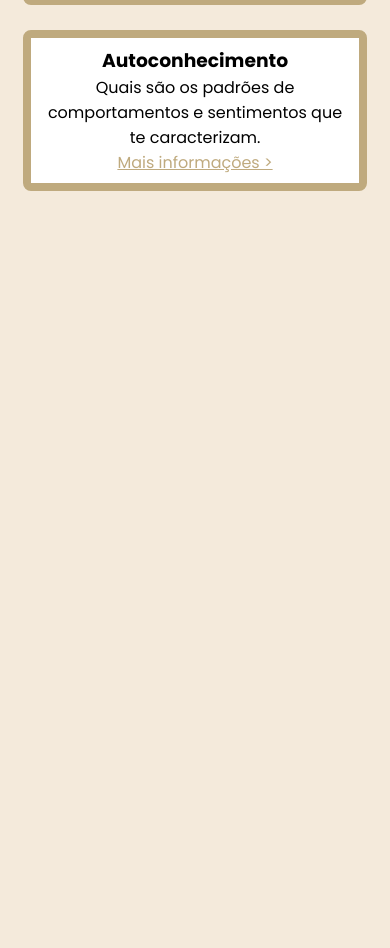
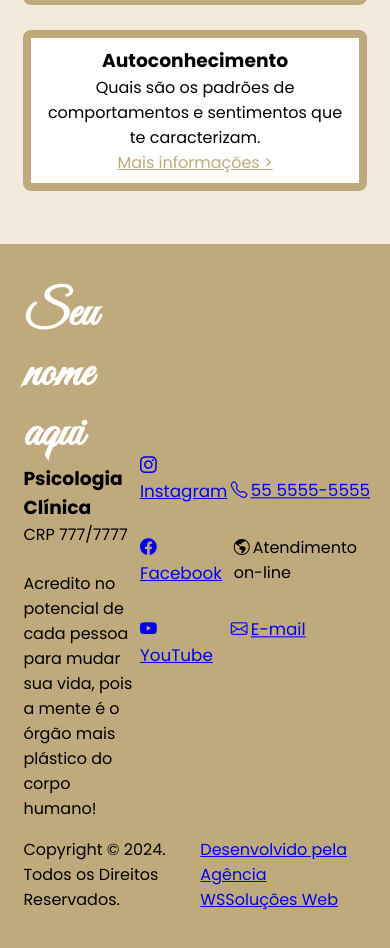
Before and after one commit to Wesleysoares7/projeto-site-psicologia, a website built with Vite: page index.html in a window 390 px wide. Shown: the part 5960-6908 px from the top of the page. Before the commit the page ends 6204 px from the top, so only its background shows below. Built offline with nearby package versions, Linux system fonts and the light colour scheme.

Commit message:
feat: criação do footer com estilização e adaptação mobile

```diff
--- a/index.html
+++ b/index.html
@@ -314,5 +314,33 @@
         </div>
       </section>
     </main>
+
+    <footer>
+      <div class="footer-infor">
+        <div class="dados-profissionais">
+          <h4>Seu nome aqui</h4>
+          <h3>Psicologia Clínica</h3>
+          <p>CRP 777/7777</p>
+          <p class="mensagem">
+            Acredito no potencial de cada pessoa para mudar sua vida, pois a
+            mente é o órgão mais plástico do corpo humano!
+          </p>
+        </div>
+        <div class="social">
+          <a href="#"><i class="bi bi-instagram"></i>Instagram</a>
+          <a href="#"><i class="bi bi-facebook"></i>Facebook</a>
+          <a href="#"><i class="bi bi-youtube"></i>YouTube</a>
+        </div>
+        <div class="contato">
+          <a href="#"><i class="bi bi-telephone"></i>55 5555-5555</a>
+          <p><i class="bi bi-globe-americas"></i>Atendimento on-line</p>
+          <a href="#"><i class="bi bi-envelope"></i>E-mail</a>
+        </div>
+      </div>
+      <div class="copyrigth">
+        <p>Copyright © 2024. Todos os Direitos Reservados.</p>
+        <p><a href="#">Desenvolvido pela Agência WSSoluções Web</a></p>
+      </div>
+    </footer>
   </body>
 </html>
--- a/style.css
+++ b/style.css
@@ -4,6 +4,7 @@
 @import url(./styles/sobre.css);
 @import url(./styles/atuacao.css);
 @import url(./styles/quem-precisa.css);
+@import url(./styles/footer.css);
 
 * {
   margin: 0;
--- /dev/null
+++ b/styles/footer.css
@@ -0,0 +1,52 @@
+footer {
+  padding: 40px 6%;
+  background-color: var(--cor-primary-1);
+}
+
+.footer-infor {
+  display: flex;
+  justify-content: space-between;
+  gap: 0.5rem;
+}
+
+.dados-profissionais {
+  width: 45%;
+}
+
+.dados-profissionais h4 {
+  color: #fff;
+  font-family: "Great Vibes", cursive;
+  font-size: 3rem;
+}
+
+.mensagem {
+  margin-top: 1.5rem;
+  width: 100%;
+  padding-bottom: 1rem;
+}
+
+.contato,
+.social {
+  display: flex;
+  justify-content: center;
+  flex-direction: column;
+  gap: 2rem;
+}
+
+.copyrigth {
+  display: flex;
+  justify-content: space-between;
+}
+
+.footer-infor i {
+  padding-right: 0.2rem;
+}
+
+.footer-infor a {
+  transition: 0.2s;
+}
+
+.social a,
+.contato a {
+  transform: scale(1.05);
+}
```
